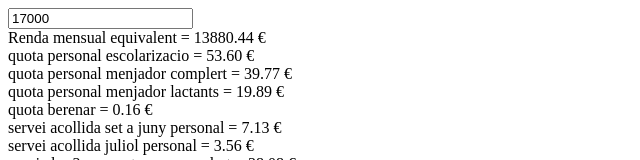
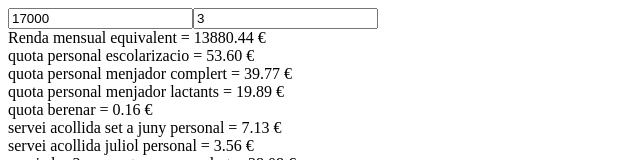
Before and after one commit to oriolenantena/CalculadoraMarrecs, an Angular app: page / in a window 1280 px wide. Shown: the top 160 px of the page, without its empty margins (0-640 px from the left). Built offline with nearby package versions, Linux system fonts and the light colour scheme.

Commit message:
small fixes

```diff
--- a/src/app/app.component.html
+++ b/src/app/app.component.html
@@ -1,4 +1,5 @@
 <input type="text" [(ngModel)]="C2">
+<input type="text" [(ngModel)]="C3">
 
 <br />Renda mensual equivalent = {{ C5().toFixed(2) }} €
 <br />quota personal escolarizacio = {{ D12() }} €
```
